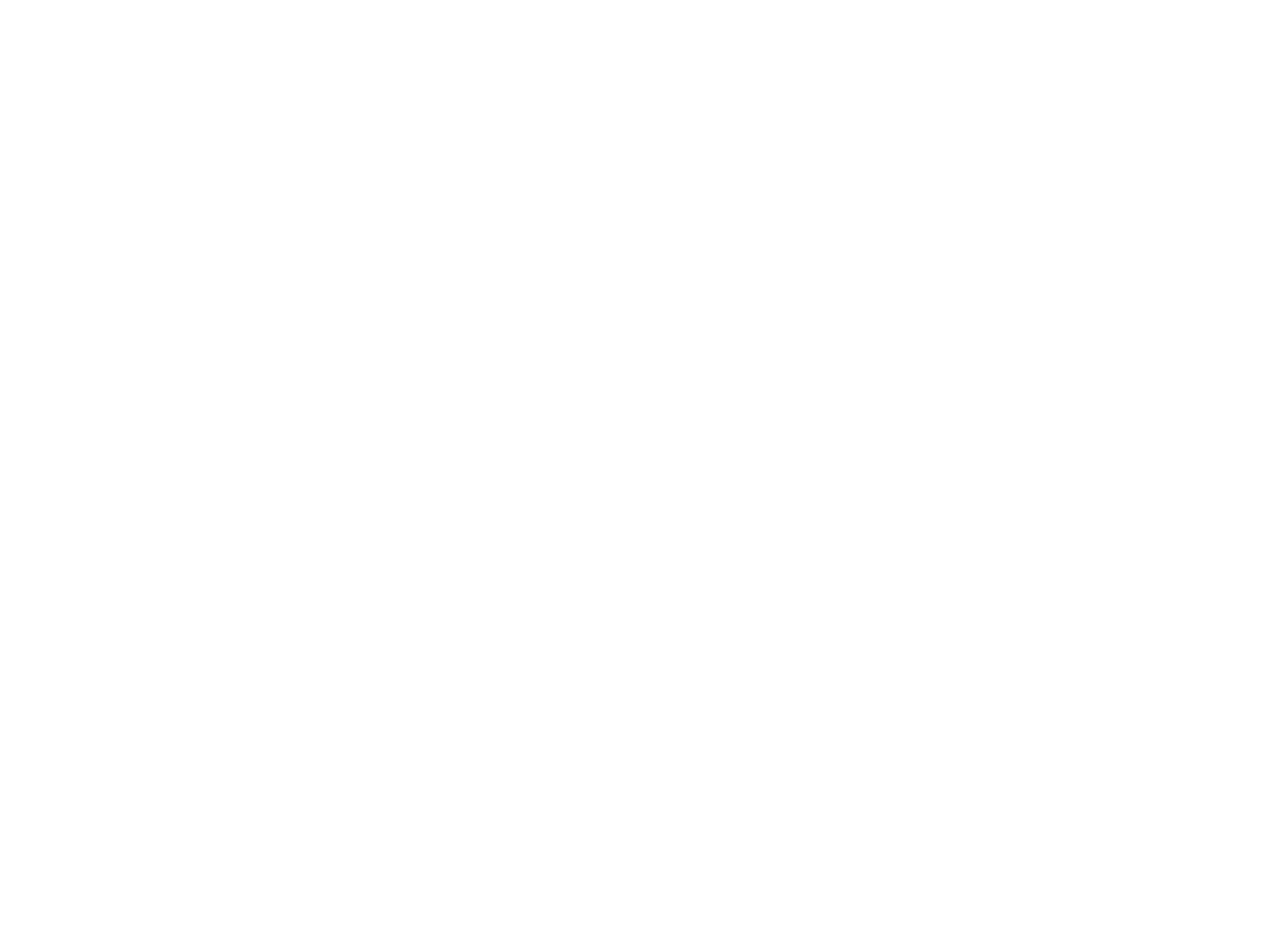
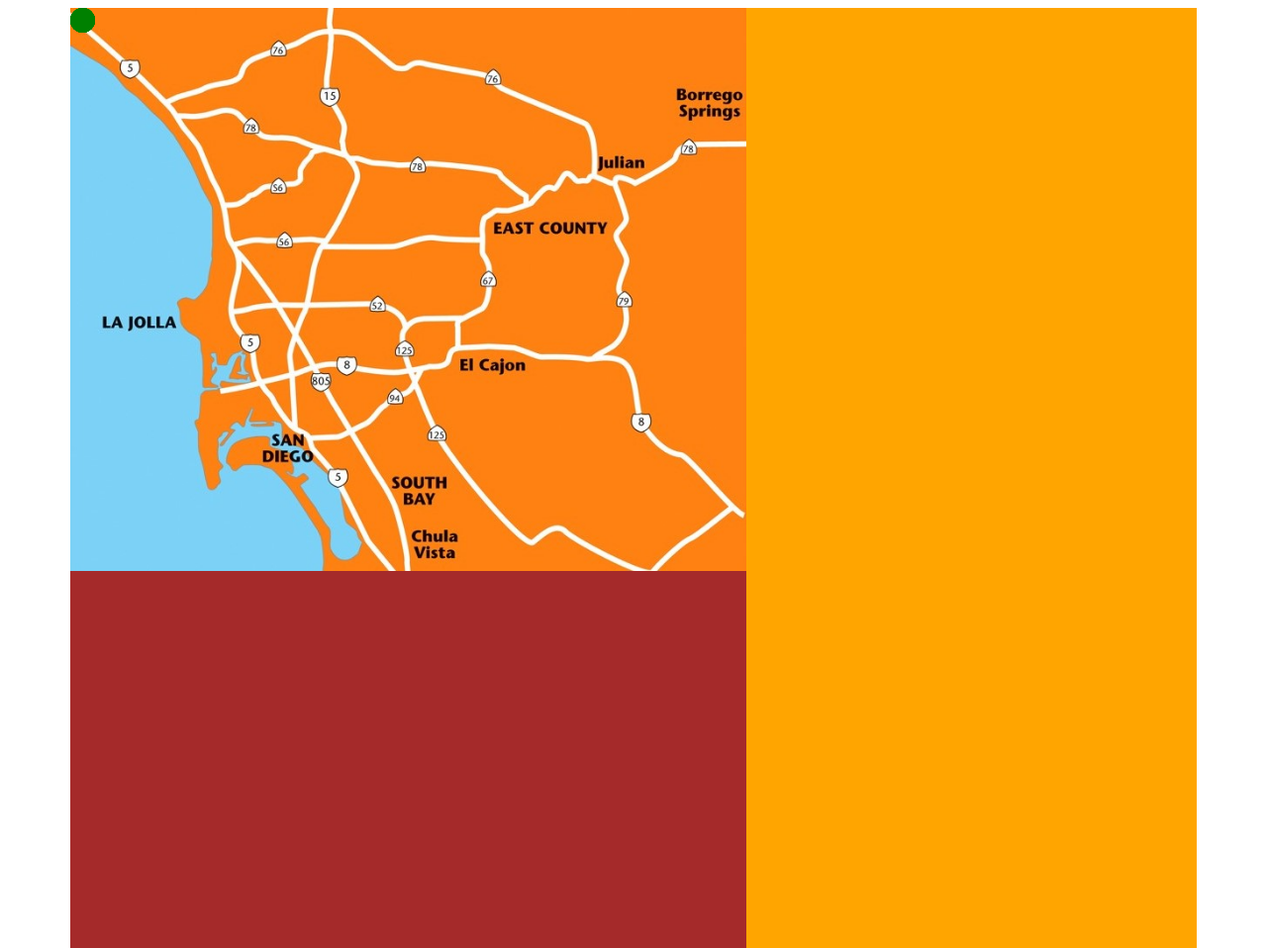
Before and after one commit to sonnemanc/jsHikingApp_frontend, a plain HTML site: page index.html in a window 1280 px wide. Shown: the whole page at 99% size. Before the commit the page ends 800 px from the top, so only its background shows below. Drawn offline with Linux system fonts and the light colour scheme.

Commit message:
added stylesheet and some boxes

```diff
--- a/index.html
+++ b/index.html
@@ -6,8 +6,37 @@
     <meta name="viewport" content="width=device-width, initial-scale=1.0">
     <title>Document</title>
     <script type="text/javascript" src="index.js"></script>
+    <link rel="stylesheet" href="style.css" type="text/css">
 </head>
 <body>
 
+  <div class="container">
+    <div class="left">
+        <div id="Hike1">
+            <span id="Hike1" class="dot"></span>
+        </div>
+        <div id="Hike2">
+            <span id="Hike2" class="dot"></span>
+        </div>
+        <div id="Hike3">
+            <span id="Hike3" class="dot"></span>
+        </div>
+        <div id="Hike4">
+            <span id="Hike4" class="dot"></span>
+        </div>
+        <div id="Hike5">
+            <span id="Hike5" class="dot"></span>
+        </div>
+        <div id="Hike6">
+            <span id="Hike6" class="dot"></span>
+        </div>
+        <div id="Hike7">
+            <span id="Hike 7" class="dot"></span>
+        </div>
+    </div>
+    <div class="right">
+    </div>
+  </div>
+
 </body>
 </html>
--- /dev/null
+++ b/style.css
@@ -0,0 +1,29 @@
+.container {
+    display: grid;
+    background-color: brown;
+    width: 90%;
+    height: 950px;
+    grid-template-columns: 60% 40%;
+    grid-gap: 0px;
+    margin: 0 auto;
+    text-align: center;
+  }
+
+  .left {
+    background: url(images/San_Diego_Map.jpg);
+    background-repeat: no-repeat;
+    background-size: contain;
+  }
+
+  .right {
+    background-color: orange;
+  }
+
+  .dot {
+    height: 25px;
+    width: 25px;
+    background-color: green;
+    border-radius: 50%;
+    position: absolute;
+    display: block;
+  }
```
Also changed, not shown: images/San_Diego_Map.jpg (added).
